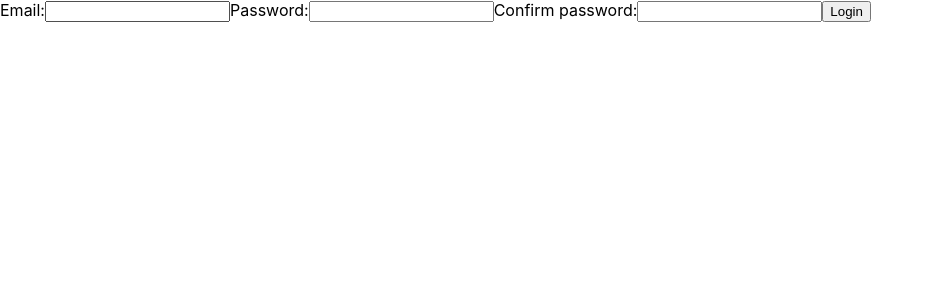
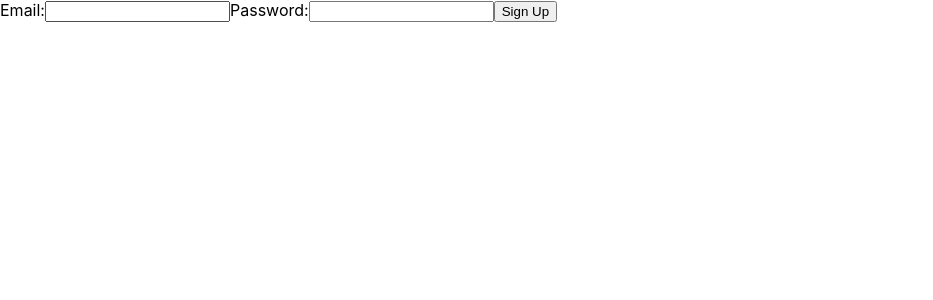
Before and after one commit to nataliyabondareva/fake-or-famous-client, a React (Create React App) app: page /signup in a window 1280 px wide. Shown: the top 300 px of the page, without its empty margins (0-933 px from the left). Built offline with nearby package versions, Linux system fonts and the light colour scheme.

Commit message:
finished works

```diff
--- a/src/App.js
+++ b/src/App.js
@@ -2,8 +2,7 @@ import React, { Component } from 'react';
 import store from './store'
 import { Provider } from 'react-redux'
 import { Route } from 'react-router-dom'
-// import Home from './components/Home'
-import LoginFormContainer from './components/LoginFormContainer'
+// import LoginFormContainer from './components/LoginFormContainer'
 import SignupFormContainer from './components/SignupFormContainer';
 
 class App extends Component {
@@ -11,8 +10,7 @@ class App extends Component {
     return (
       <Provider store={store}>
         <div>
-          <Route path="/logins" exact component={LoginFormContainer} />
-          {/* <Route path="/" exact component={Home} /> */}
+          {/* <Route path="/logins" exact component={LoginFormContainer} /> */}
           <Route path="/signup" exact component={SignupFormContainer} />
         </div>
       </Provider>
--- a/src/components/Home.js
+++ /dev/null
@@ -1,5 +0,0 @@
-import React from 'react'
-
-export default function Home(props) {
-  return (<h1>Basic Setup!</h1>)
-}
--- a/src/components/SignupForm.js
+++ b/src/components/SignupForm.js
@@ -11,10 +11,6 @@ export default function SignupForm(props) {
         Password:
       <input type="password" name="password" value={props.values.password} onChange={props.onChange}></input>
       </label>
-      <label>
-        Confirm password:
-      <input type="password" name="password" value={props.values.password} onChange={props.onChange}></input>
-      </label>
-      <button type="submit">Login</button>
+      <button type="submit">Sign Up</button>
     </form>)
 }
--- a/src/reducers/signup.js
+++ b/src/reducers/signup.js
@@ -4,7 +4,9 @@ export default function (state = null, action) {
   switch (action.type) {
     case USER_SIGNUP_SUCCESS:
       console.log('action', action)
-      return [...state, action]
+      return {
+        success: true
+      }
     default:
       return state
   }
```
Also changed, not shown: src/actions/users.js (+11 -0 lines).
